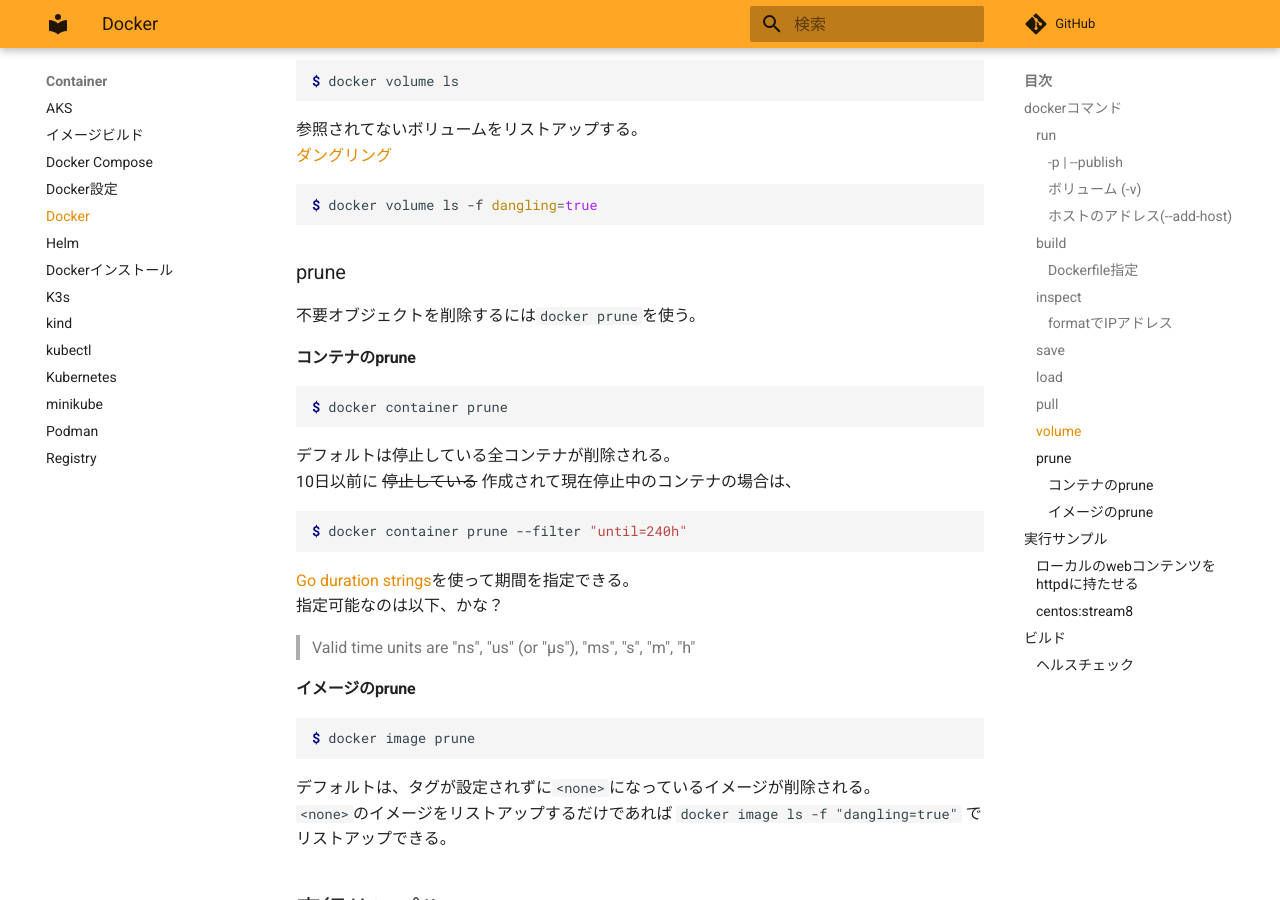
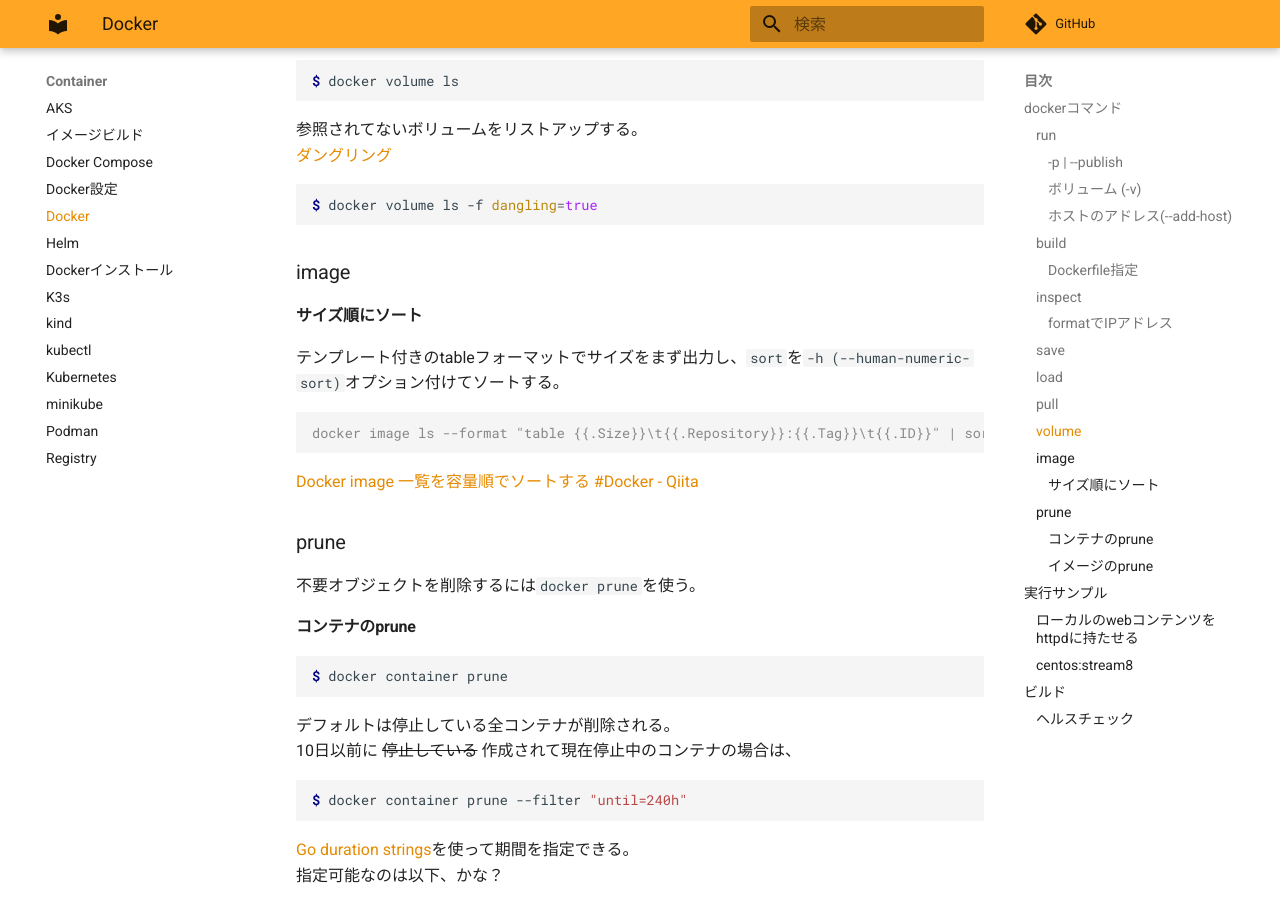
Before and after one commit to zaki-lknr/docs, an MkDocs documentation site: the page built from docs/Container/docker.md, in a window 1280 px wide and 900 px high, scrolled down 2378 px. Built offline with MkDocs 1.6.1 and Material for MkDocs 9.7.7, drawn with Linux system fonts in a browser that asks for light colours; comment, search, counter and statistics services are not loaded.

Commit message:
add: container/docker: イメージ一覧をサイズ順にソート

````diff
--- a/docs/Container/docker.md
+++ b/docs/Container/docker.md
@@ -121,6 +121,18 @@ $ docker volume ls
 $ docker volume ls -f dangling=true
 ```
 
+### image
+
+#### サイズ順にソート
+
+テンプレート付きのtableフォーマットでサイズをまず出力し、`sort`を`-h (--human-numeric-sort)`オプション付けてソートする。
+
+```console
+docker image ls --format "table {{.Size}}\t{{.Repository}}:{{.Tag}}\t{{.ID}}" | sort -h
+```
+
+[Docker image 一覧を容量順でソートする #Docker - Qiita](https://qiita.com/peaceiris/items/e38648a1e8614c7d5083)
+
 ### prune
 
 不要オブジェクトを削除するには`docker prune`を使う。
````
